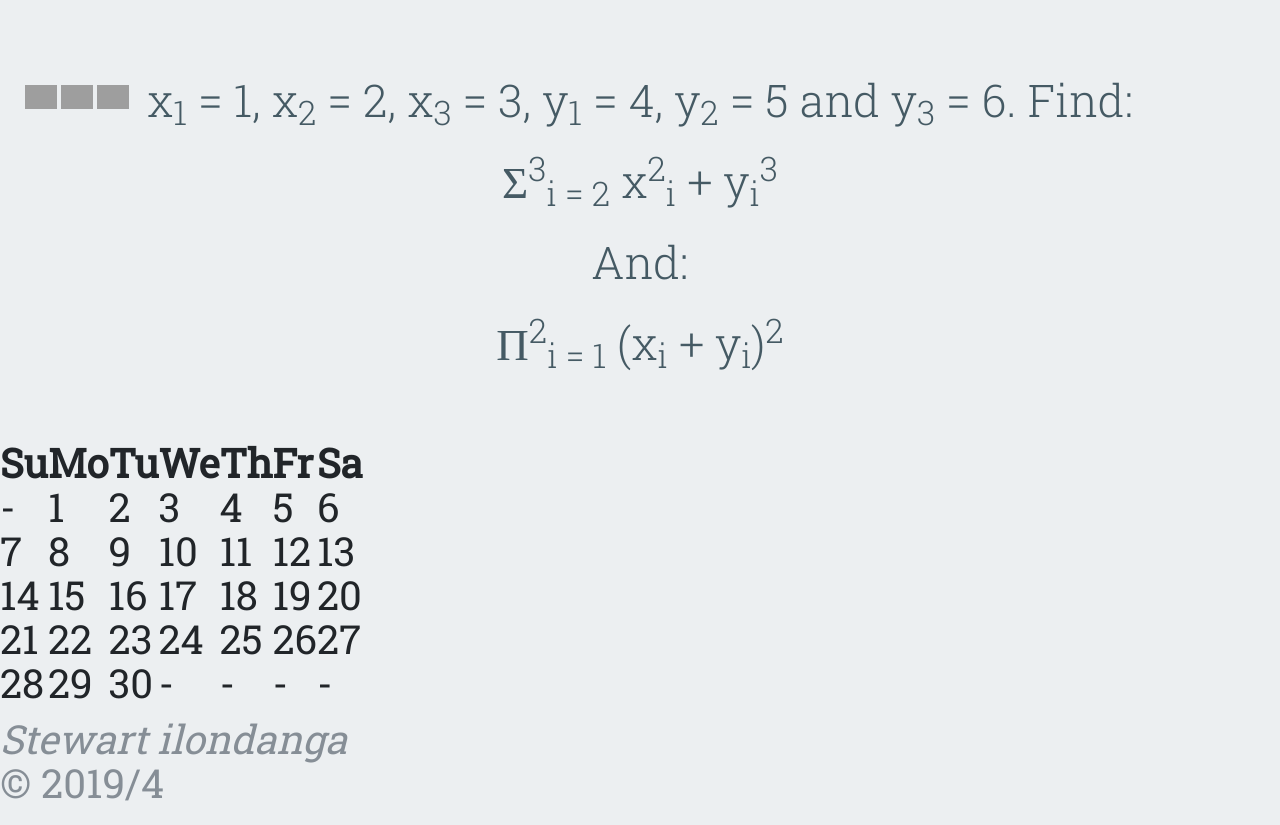
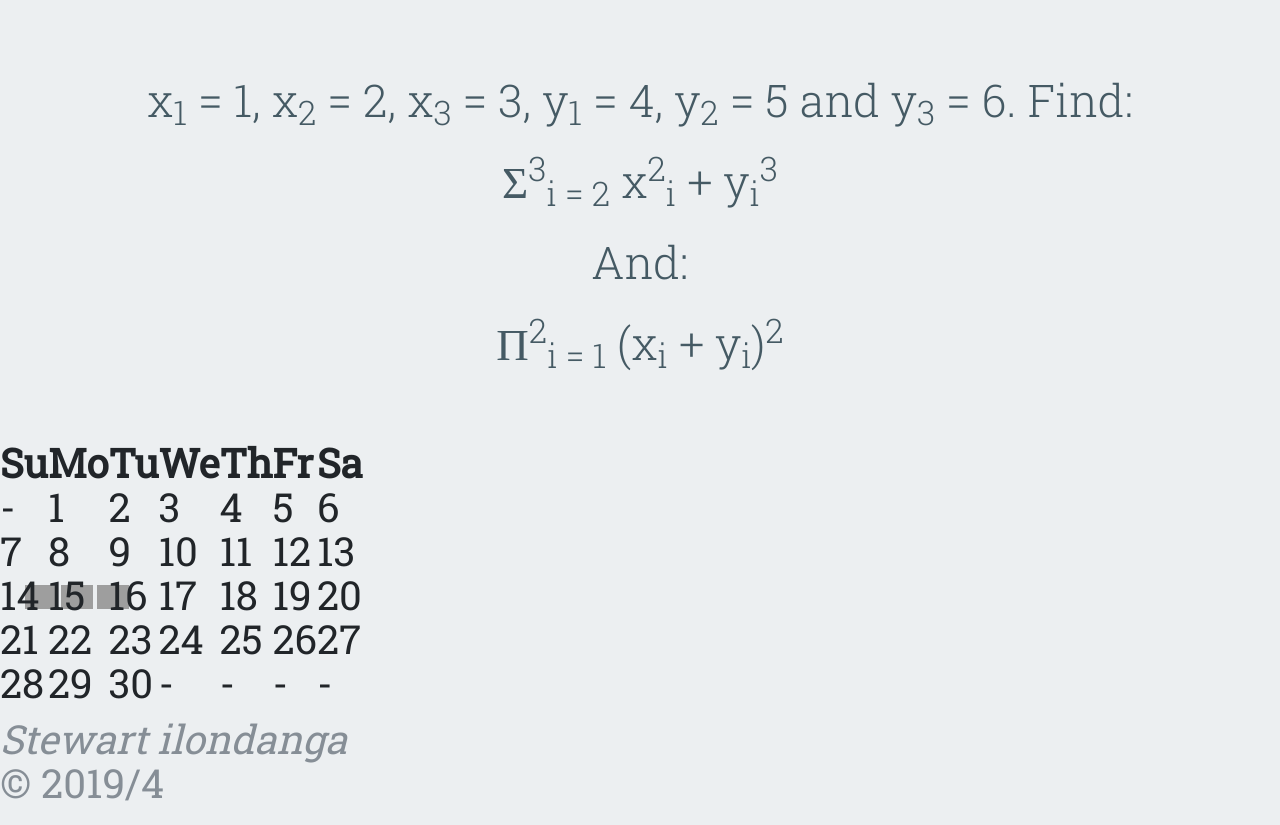
Before and after one commit to stewilondanga/sums-products, a plain HTML site: page index.html in a window 1280 px wide. Drawn offline with nearby package versions, Linux system fonts and the light colour scheme; grey boxes are pictures that could not be loaded.

Commit message:
add css/styles.css

```diff
--- a/css/styles.css
+++ b/css/styles.css
@@ -14,7 +14,7 @@ body {
 
 .my_social {
   position: absolute;
-  top: 25px;
+  top: 525px;
   left: 25px;
 }
 
```
